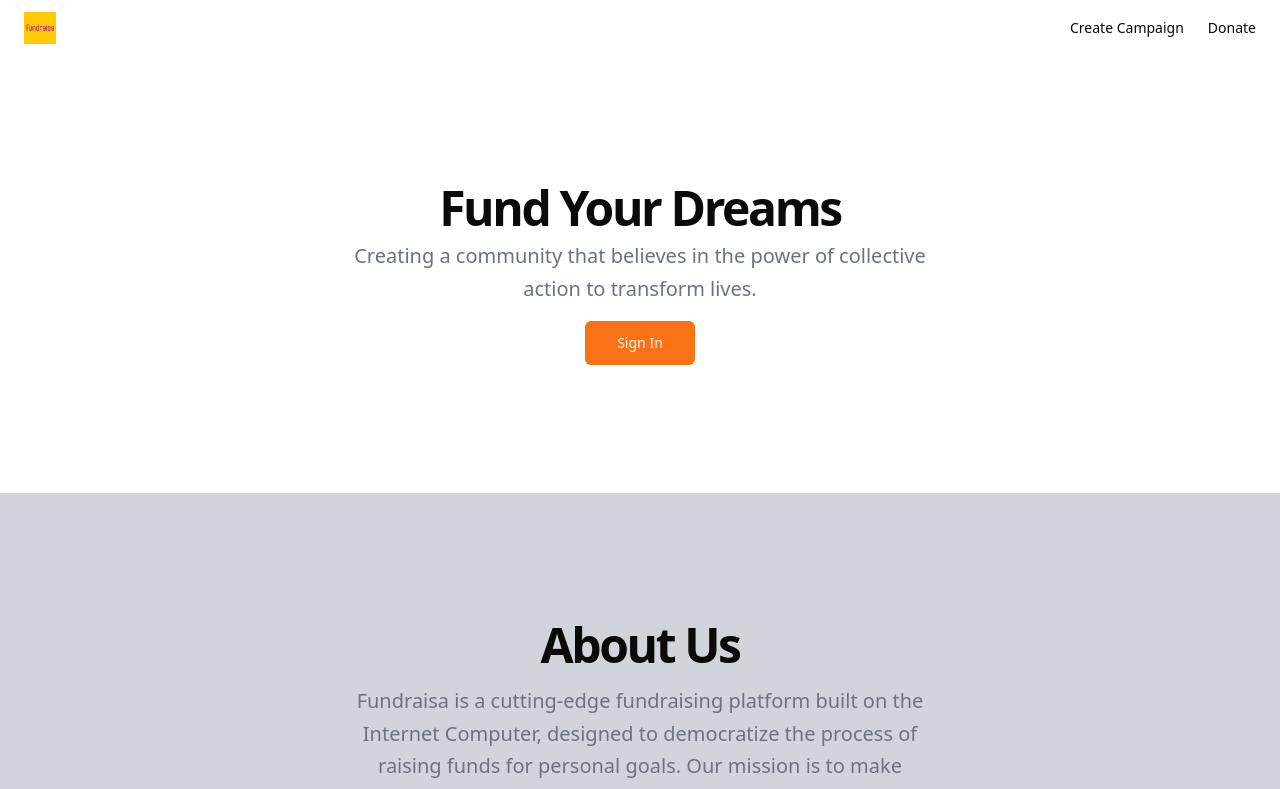
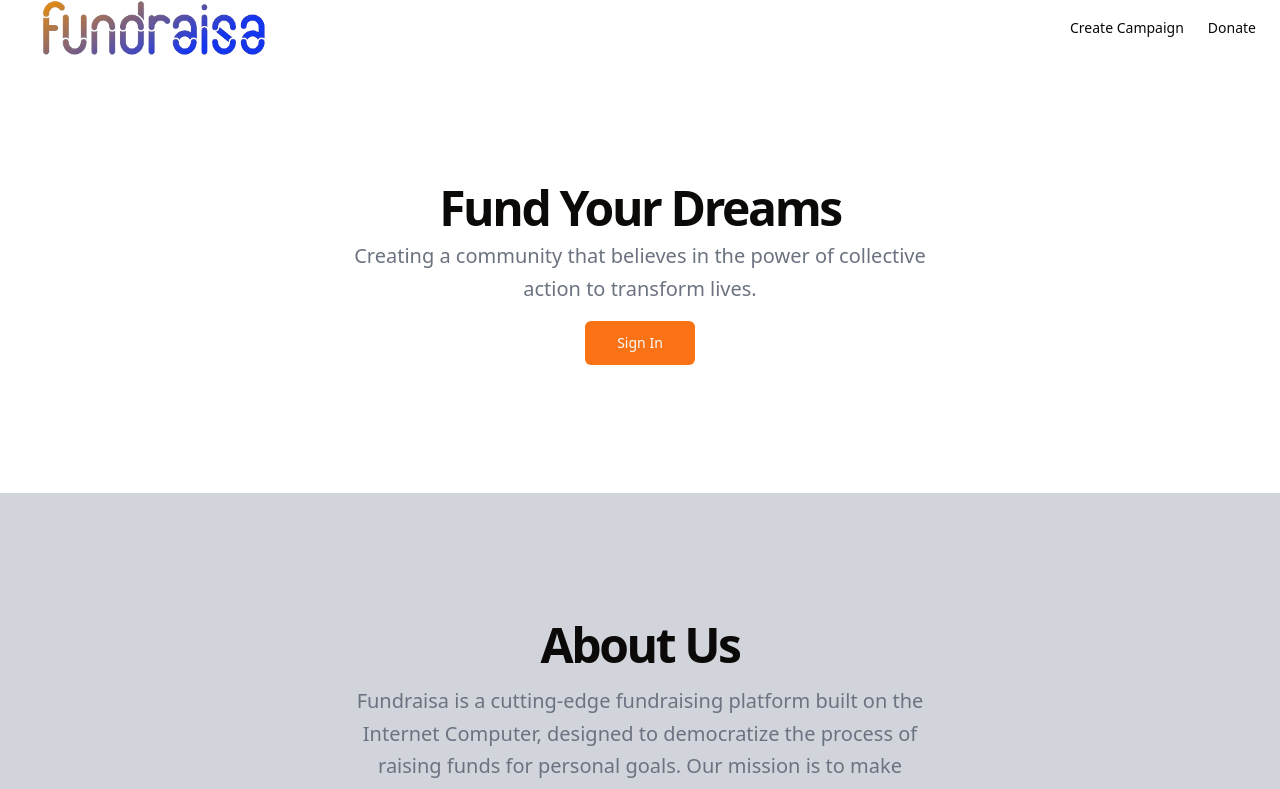
Before and after one commit to chriss1525/fundraisa, a React app: page / in a window 1280 px wide. Shown: the top 789 px of the page. Built offline with nearby package versions, Linux system fonts and the light colour scheme; what @dfinity/agent would draw is missing.

Commit message:
Update Landing.jsx

```diff
--- a/src/fundraisa_frontend/src/Landing.jsx
+++ b/src/fundraisa_frontend/src/Landing.jsx
@@ -30,7 +30,7 @@ const Landing = () => {
     <>
       <header className="px-4 lg:px-6 h-14 flex items-center">
         <Link className="flex items-center justify-center" href="#">
-            <img alt="Logo" className="h-8" src="fundraisa_logo4.png" />
+        <img alt="Logo" className="" src="9-logo5.png" width="255" height="255"/>
           <span className="sr-only">Acme Inc</span>
         </Link>
         <nav className="ml-auto flex gap-4 sm:gap-6">
@@ -47,7 +47,8 @@ const Landing = () => {
           <div className="flex flex-col items-center space-y-4 text-center">
             <div className="space-y-2">
               <h1 className="text-3xl font-bold tracking-tighter sm:text-4xl md:text-5xl">Fund Your Dreams</h1>
-                <p className="mx-auto max-w-[600px] text-gray-500 md:text-xl/relaxed lg:text-base/relaxed xl:text-xl/relaxed dark:text-gray-400">
+              <p className="mx-auto max-w-[600px] text-gray-500 md:text-xl/relaxed lg:text-base/relaxed xl:text-xl/relaxed
+                dark:text-gray-400">
                 Creating a community that believes in the power of collective action to transform lives.
               </p>
             </div>
```
Lines whose indentation alone changed are shown as unchanged.
